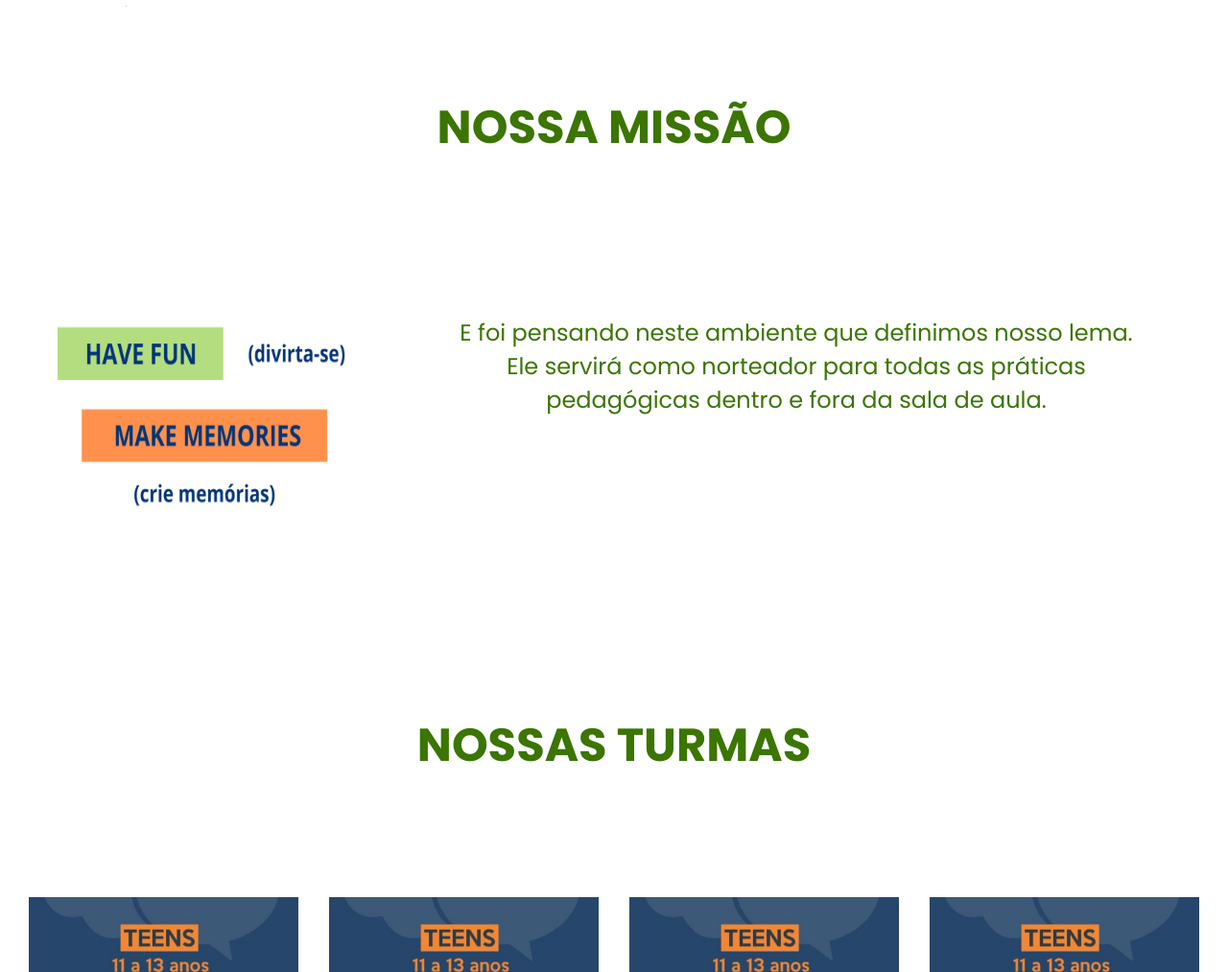
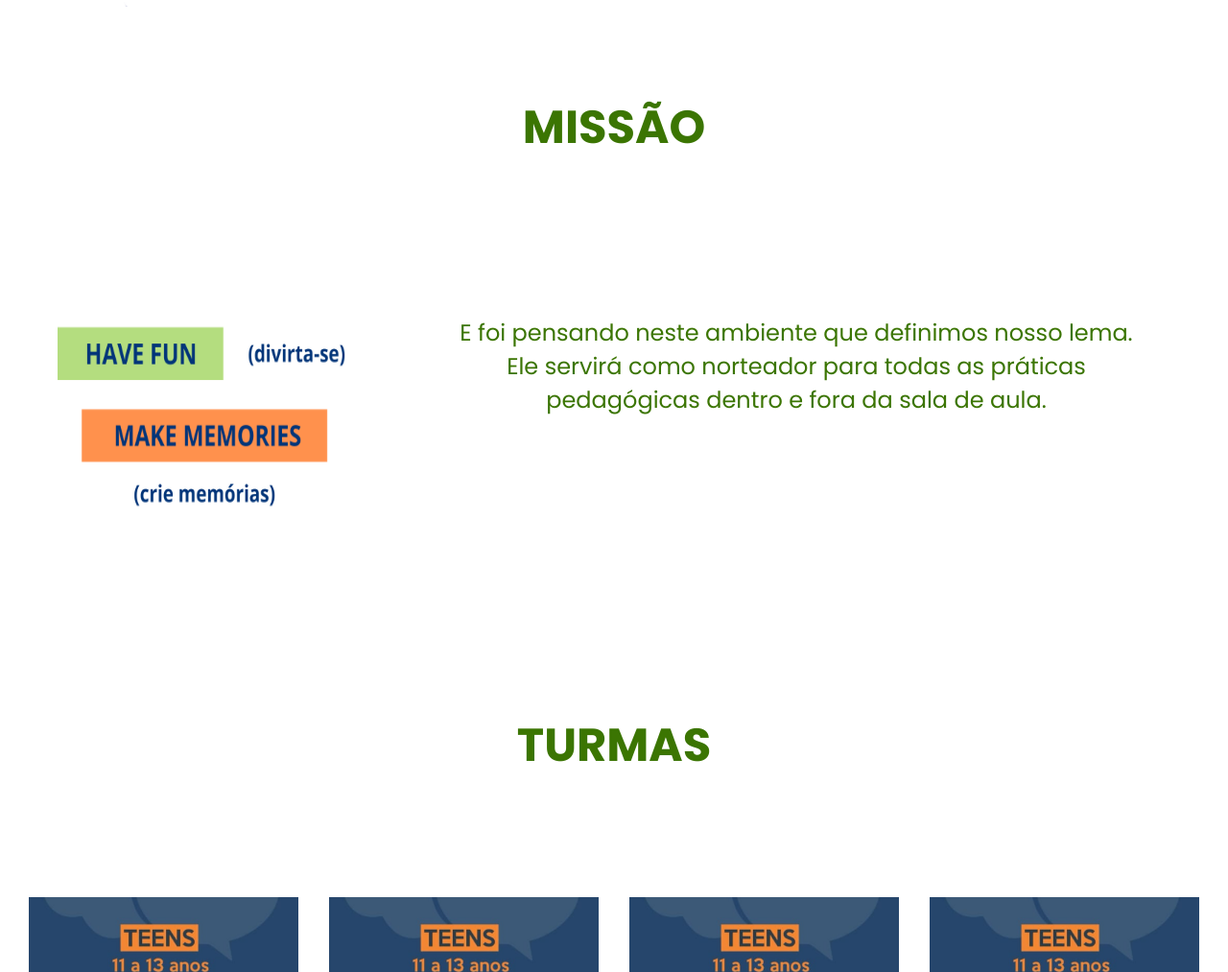
Before and after one commit to ProfessorDudaDev/cloudnineec, a plain HTML site: page index.html in a window 1280 px wide. Shown: the part 645-1658 px from the top of the page at 96% size. Drawn offline with Linux system fonts and the light colour scheme.

Commit message:
Update index.html

```diff
--- a/index.html
+++ b/index.html
@@ -34,7 +34,7 @@
 
     </section>
 
-    <div class="titulo-missao"><h1>NOSSA MISSÃO</h1></div>
+    <div class="titulo-missao"><h1>MISSÃO</h1></div>
 
     <div class="missao">
 
@@ -47,7 +47,7 @@
         </div>
     </div>
 
-    <div class="titulo-turmas"><h1>NOSSAS TURMAS</h1></div>
+    <div class="titulo-turmas"><h1>TURMAS</h1></div>
 
 
     <div class="container">
```
